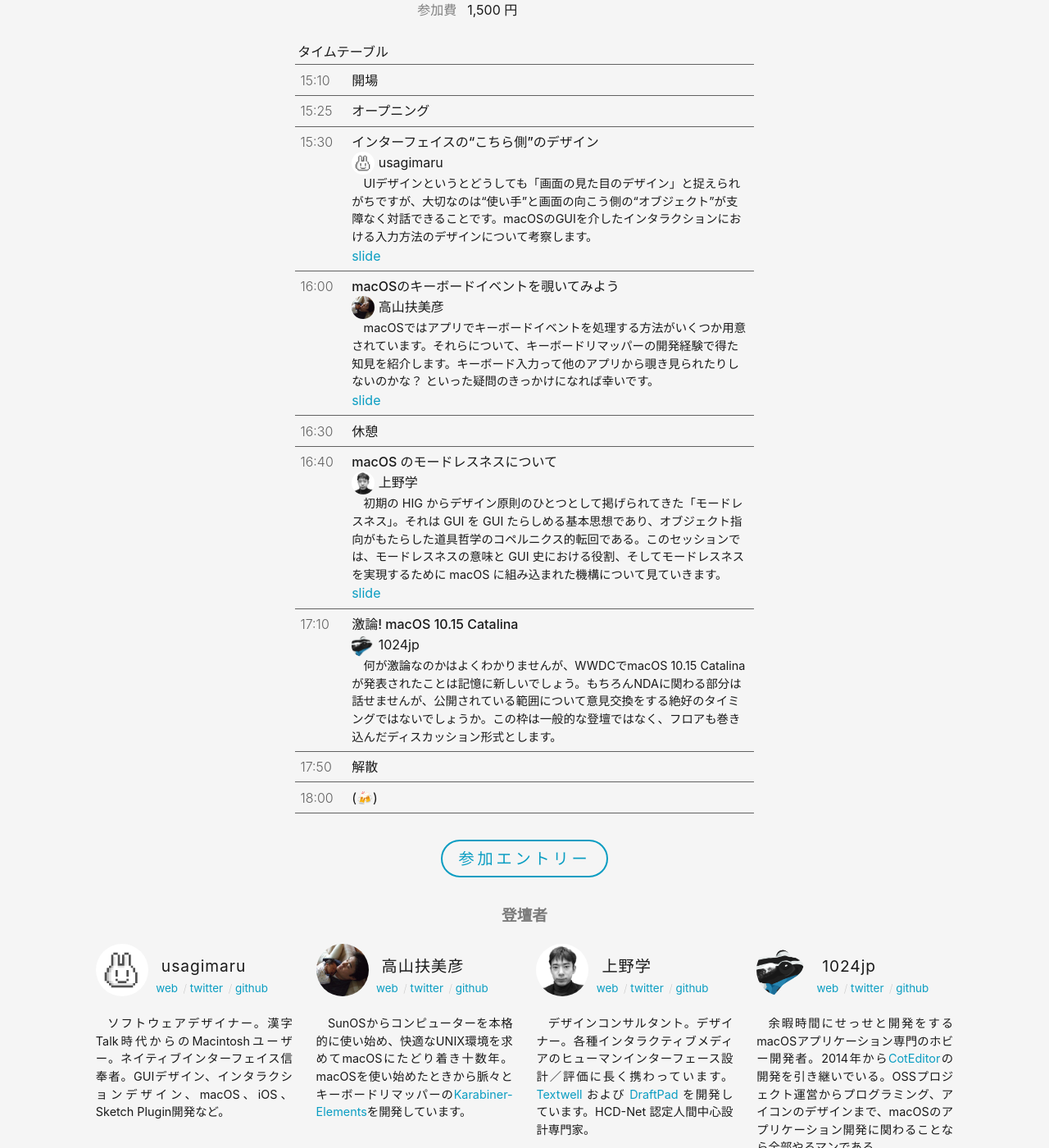
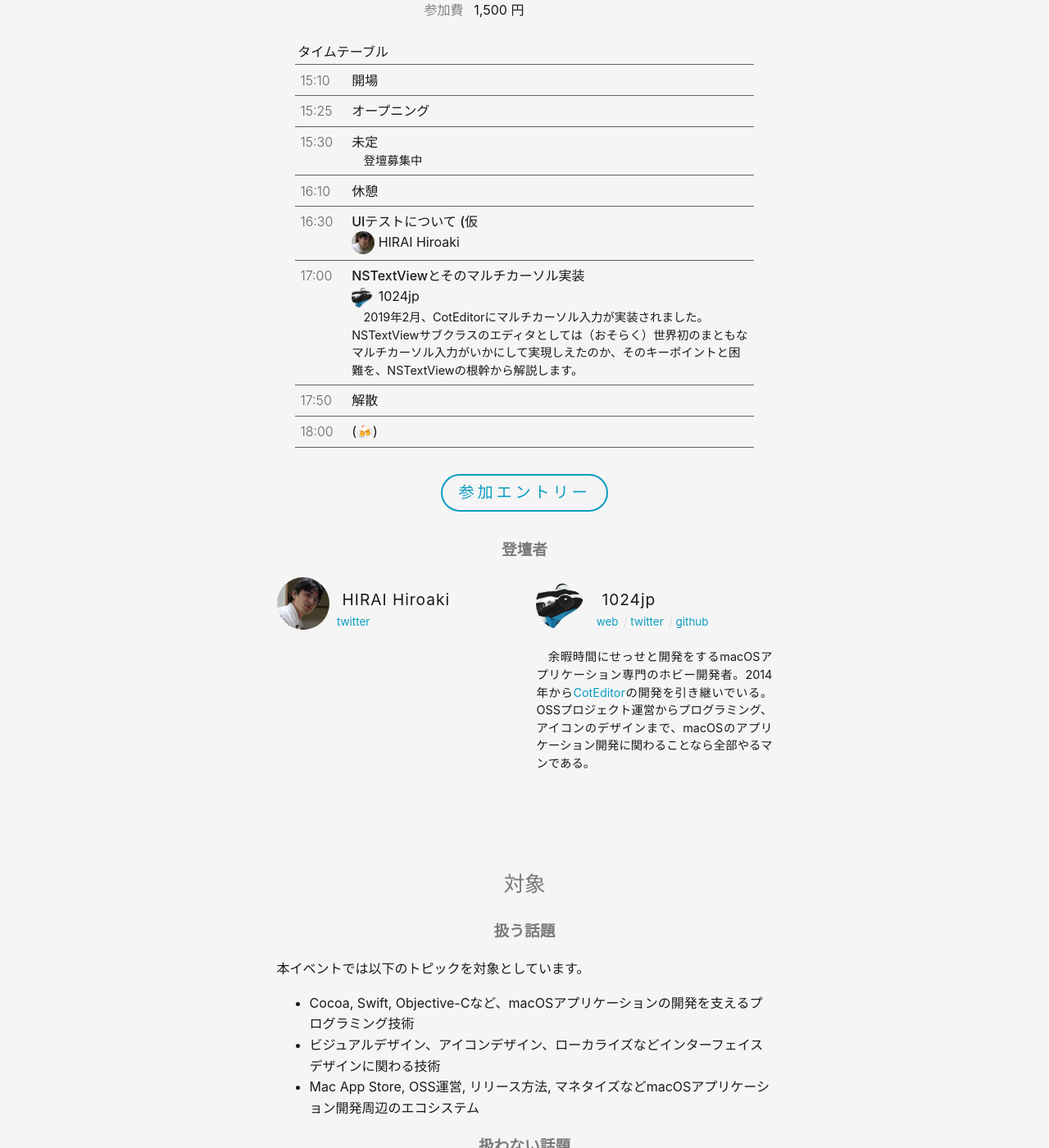
Before and after one commit to macOS-native/macos-native.github.io, a Jekyll site: the page built from index.md, in a window 1280 px wide and 1400 px high, scrolled down 754 px. Shown: the whole window at 82% size. Built offline with Jekyll 4.4.1, drawn with Linux system fonts in a browser that asks for light colours; some of the changed text lies outside the part shown.

Commit message:
Add symposium 05

```diff
--- a/_data/events.yml
+++ b/_data/events.yml
@@ -1,3 +1,37 @@
+symposium_05:
+  title: "Symposium #05"
+  date: 2019-09-08 15:10:00+09:00
+  location:
+    name: 東京23区内
+  fee: "1,500 円"
+  entry_url: https://macos-native.connpass.com/event/138153/
+  timetable:
+    - time: "15:10"
+      title: "開場"
+    - time: "15:25"
+      title: "オープニング"
+    - time: "15:30"
+      title: "未定"
+      description: |
+         登壇募集中
+    - time: "16:10"
+      title: "休憩"
+    - time: "16:30"
+      title: "UIテストについて (仮"
+      presenter:
+        name: HIRAI Hiroaki
+        avatar: HIRAI_Hiroaki
+    - time: "17:00"
+      title: "NSTextViewとそのマルチカーソル実装"
+      presenter:
+        name: 1024jp
+        avatar: 1024jp
+      description: 2019年2月、CotEditorにマルチカーソル入力が実装されました。NSTextViewサブクラスのエディタとしては（おそらく）世界初のまともなマルチカーソル入力がいかにして実現しえたのか、そのキーポイントと困難を、NSTextViewの根幹から解説します。
+    - time: "17:50"
+      title: "解散"
+    - time: "18:00"
+      title: "(🍻)"
+
 symposium_04:
   title: "Symposium #04"
   date: 2019-07-07 15:10:00+09:00
--- a/_data/members.yml
+++ b/_data/members.yml
@@ -59,3 +59,7 @@ tekezo:
   twitter: tekezo
   web: https://pqrs.org
   bio: SunOSからコンピューターを本格的に使い始め、快適なUNIX環境を求めてmacOSにたどり着き十数年。macOSを使い始めたときから脈々とキーボードリマッパーの[Karabiner-Elements](https://pqrs.org/osx/karabiner/)を開発しています。
+
+HIRAI_Hiroaki:
+  name: HIRAI Hiroaki
+  twitter: HIRAI_Hiroaki
--- a/index.md
+++ b/index.md
@@ -12,14 +12,12 @@ title: macOS native
 
 ## イベント
 
-{% include event.html event="symposium_04" entry_link=true %}
+{% include event.html event="symposium_05" entry_link=true %}
 
 ### 登壇者
 
 <div class="member">
-{% include profile.html param="usagimaru" %}
-{% include profile.html param="tekezo" %}
-{% include profile.html param="manabuueno" %}
+{% include profile.html param="HIRAI_Hiroaki" %}
 {% include profile.html param="1024jp" %}
 </div>
 
@@ -82,6 +80,8 @@ macOS開発の話をするmacOS nativeのDiscordチャンネルがあります
 
 ## バックナンバー
 
+{% include event.html event="symposium_04" %}
+
 {% include event.html event="symposium_03" %}
 
 {% include event.html event="symposium_02" %}
```
Also changed, not shown: assets/img/avatars/HIRAI_Hiroaki.png (added).
